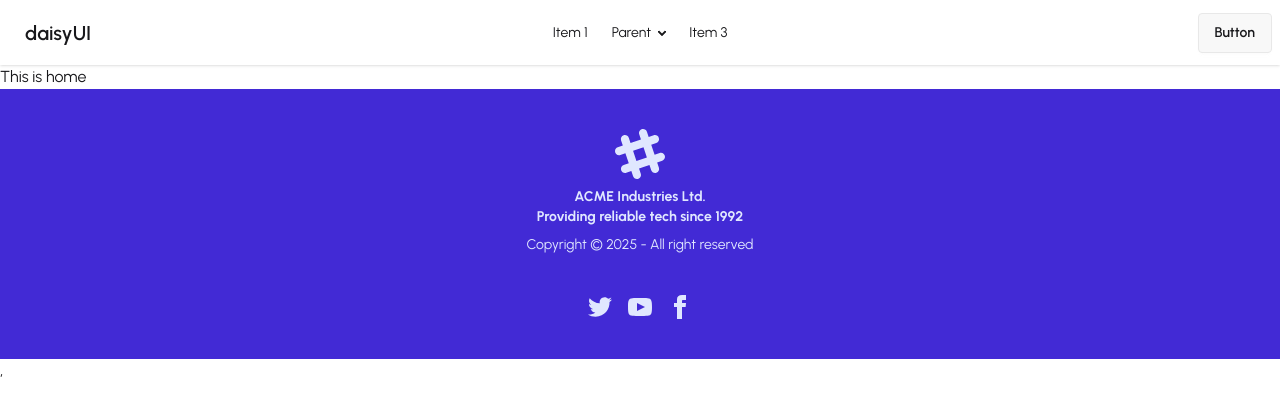
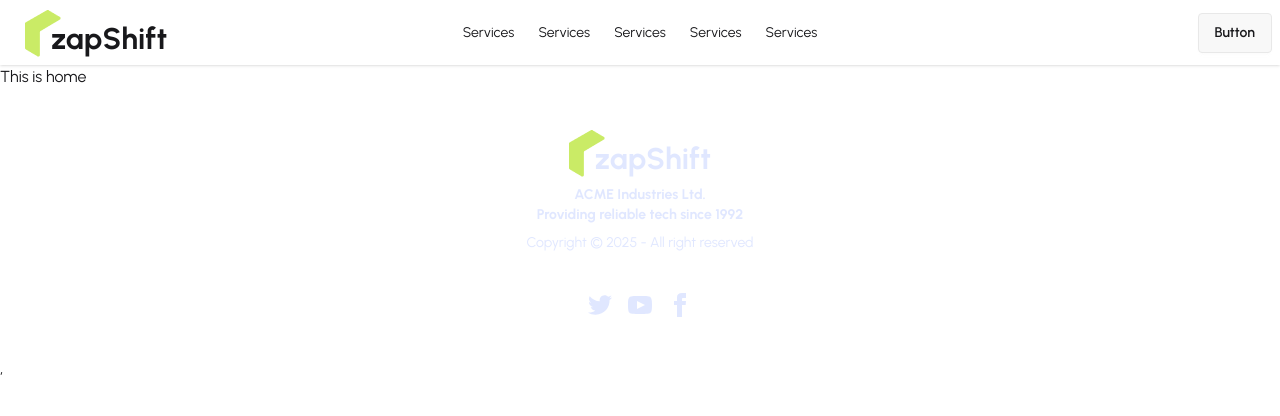
Before and after one commit to Badsha012/Zap-Shift-Client, a React (Vite) app: page / in a window 1280 px wide. Shown: the top 416 px of the page. Built offline with nearby package versions, Linux system fonts and the light colour scheme.

Commit message:
add a home page

```diff
--- a/package.json
+++ b/package.json
@@ -13,6 +13,7 @@
     "@tailwindcss/vite": "^4.1.17",
     "react": "^19.2.0",
     "react-dom": "^19.2.0",
+    "react-icons": "^5.5.0",
     "react-router": "^7.9.6",
     "tailwindcss": "^4.1.17"
   },
--- /dev/null
+++ b/src/Component/Logo/Logo.jsx
@@ -0,0 +1,14 @@
+import React from 'react';
+import logo from '../../assets/logo.png'
+
+const Logo = () => {
+    return (
+        <div className='flex items-end'>
+            <img src={logo} alt="" srcset="" />
+            <h3 className='text-3xl font-bold -ms-2.5'>zapShift</h3>
+
+        </div>
+    );
+};
+
+export default Logo;
--- a/src/Layout/Root.jsx
+++ b/src/Layout/Root.jsx
@@ -5,7 +5,7 @@ import Navbar from '../Pages/Shared/Navbar/Navbar';
 
 const Root = () => {
     return (
-        <div>
+        <div className='max-w-7xl mx-auto'>
             <Navbar></Navbar>
             <Outlet></Outlet>
             <Footer></Footer>
--- a/src/Pages/Shared/Footer/Footer.jsx
+++ b/src/Pages/Shared/Footer/Footer.jsx
@@ -1,20 +1,11 @@
 import React from 'react';
+import Logo from '../../../Component/Logo/Logo';
 
 const Footer = () => {
     return (
-       <footer className="footer footer-horizontal footer-center bg-primary text-primary-content p-10">
+       <footer className="footer footer-horizontal footer-center  text-primary-content p-10">
   <aside>
-    <svg
-      width="50"
-      height="50"
-      viewBox="0 0 24 24"
-      xmlns="http://www.w3.org/2000/svg"
-      fillRule="evenodd"
-      clipRule="evenodd"
-      className="inline-block fill-current">
-      <path
-        d="M22.672 15.226l-2.432.811.841 2.515c.33 1.019-.209 2.127-1.23 2.456-1.15.325-2.148-.321-2.463-1.226l-.84-2.518-5.013 1.677.84 2.517c.391 1.203-.434 2.542-1.831 2.542-.88 0-1.601-.564-1.86-1.314l-.842-2.516-2.431.809c-1.135.328-2.145-.317-2.463-1.229-.329-1.018.211-2.127 1.231-2.456l2.432-.809-1.621-4.823-2.432.808c-1.355.384-2.558-.59-2.558-1.839 0-.817.509-1.582 1.327-1.846l2.433-.809-.842-2.515c-.33-1.02.211-2.129 1.232-2.458 1.02-.329 2.13.209 2.461 1.229l.842 2.515 5.011-1.677-.839-2.517c-.403-1.238.484-2.553 1.843-2.553.819 0 1.585.509 1.85 1.326l.841 2.517 2.431-.81c1.02-.33 2.131.211 2.461 1.229.332 1.018-.21 2.126-1.23 2.456l-2.433.809 1.622 4.823 2.433-.809c1.242-.401 2.557.484 2.557 1.838 0 .819-.51 1.583-1.328 1.847m-8.992-6.428l-5.01 1.675 1.619 4.828 5.011-1.674-1.62-4.829z"></path>
-    </svg>
+    <Logo></Logo>
     <p className="font-bold">
       ACME Industries Ltd.
       <br />
--- a/src/Pages/Shared/Navbar/Navbar.jsx
+++ b/src/Pages/Shared/Navbar/Navbar.jsx
@@ -1,6 +1,18 @@
 import React from "react";
+import Logo from "../../../Component/Logo/Logo";
+import { NavLink } from "react-router";
 
 const Navbar = () => {
+    const links=
+    <>
+     <li><NavLink to="">Services</NavLink> </li>
+      <li><NavLink to="">Services</NavLink> </li>
+      <li><NavLink to="">Services</NavLink> </li>
+       <li><NavLink to="">Services</NavLink> </li>
+        <li><NavLink to="">Services</NavLink> </li>
+
+
+    </>
   return (
     <div className="navbar bg-base-100 shadow-sm">
       <div className="navbar-start">
@@ -26,48 +38,14 @@ const Navbar = () => {
             tabIndex="-1"
             className="menu menu-sm dropdown-content bg-base-100 rounded-box z-1 mt-3 w-52 p-2 shadow"
           >
-            <li>
-              <a>Item 1</a>
-            </li>
-            <li>
-              <a>Parent</a>
-              <ul className="p-2">
-                <li>
-                  <a>Submenu 1</a>
-                </li>
-                <li>
-                  <a>Submenu 2</a>
-                </li>
-              </ul>
-            </li>
-            <li>
-              <a>Item 3</a>
-            </li>
+           {links}
           </ul>
         </div>
-        <a className="btn btn-ghost text-xl">daisyUI</a>
+        <a className="btn btn-ghost text-xl"><Logo></Logo></a>
       </div>
       <div className="navbar-center hidden lg:flex">
         <ul className="menu menu-horizontal px-1">
-          <li>
-            <a>Item 1</a>
-          </li>
-          <li>
-            <details>
-              <summary>Parent</summary>
-              <ul className="p-2">
-                <li>
-                  <a>Submenu 1</a>
-                </li>
-                <li>
-                  <a>Submenu 2</a>
-                </li>
-              </ul>
-            </details>
-          </li>
-          <li>
-            <a>Item 3</a>
-          </li>
+         {links}
         </ul>
       </div>
       <div className="navbar-end">
```
Also changed, not shown: 1 other file (tests, documents, lock files or other folders).
